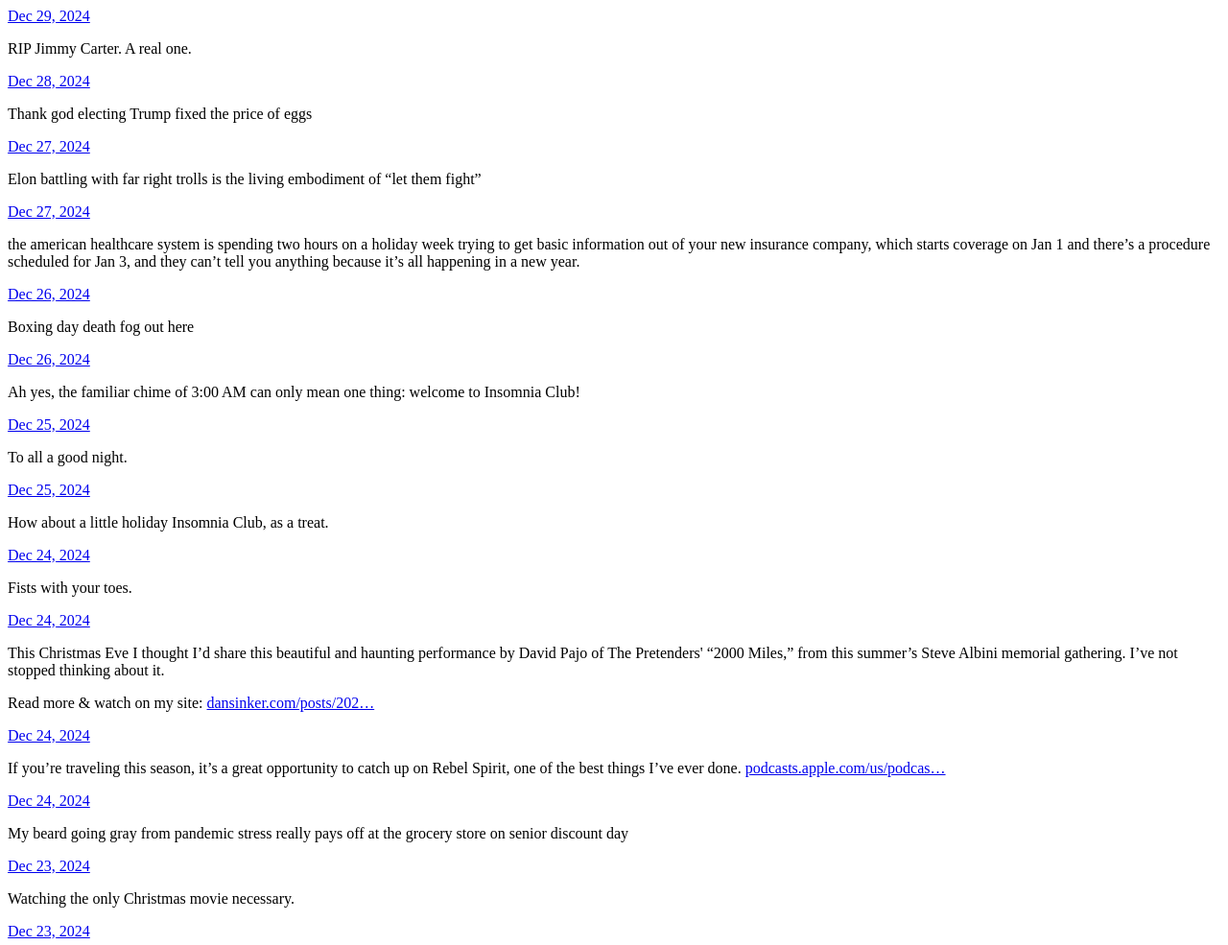
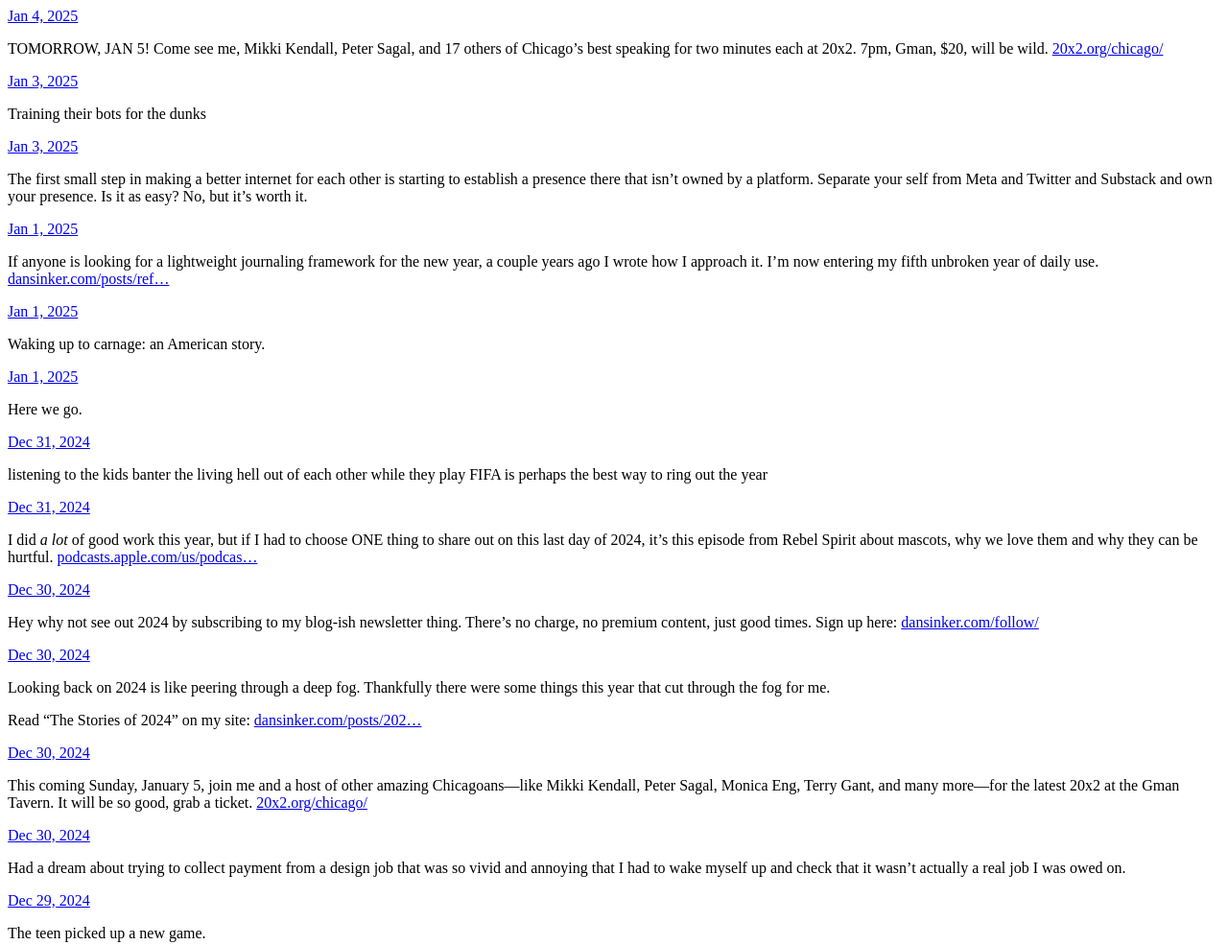
Before and after one commit to dansinker/microblog-backup, a plain HTML site: page index.html in a window 1280 px wide. Shown: the top 985 px of the page at 96% size. Drawn offline with Linux system fonts and the light colour scheme.

Commit message:
Archiving from Micro.blog.

```diff
--- a/index.html
+++ b/index.html
@@ -21,6 +21,152 @@
 <div class="h-feed">
 
 
+
+	  <div class="h-entry">
+
+
+		<a href="https://dansinker.micro.blog/2025/01/04/tomorrow-jan-come-see-me.html" class="u-url"><time class="dt-published" datetime="2025-01-04 10:57:39 -0600">Jan 4, 2025</time></a>
+
+		<div class="e-content">
+			 <p>TOMORROW, JAN 5! Come see me, Mikki Kendall, Peter Sagal, and 17 others of Chicago&rsquo;s best speaking for two minutes each at 20x2. 7pm, Gman, $20, will be wild. <a href="https://20x2.org/chicago/">20x2.org/chicago/</a></p>
+
+		</div>
+	  </div>
+
+	  <div class="h-entry">
+
+
+		<a href="https://dansinker.micro.blog/2025/01/03/training-their-bots-for-the.html" class="u-url"><time class="dt-published" datetime="2025-01-03 10:15:22 -0600">Jan 3, 2025</time></a>
+
+		<div class="e-content">
+			 <p>Training their bots for the dunks</p>
+
+		</div>
+	  </div>
+
+	  <div class="h-entry">
+
+
+		<a href="https://dansinker.micro.blog/2025/01/03/the-first-small-step-in.html" class="u-url"><time class="dt-published" datetime="2025-01-03 08:44:59 -0600">Jan 3, 2025</time></a>
+
+		<div class="e-content">
+			 <p>The first small step in making a better internet for each other is starting to establish a presence there that isn&rsquo;t owned by a platform. Separate your self from Meta and Twitter and Substack and own your presence. Is it as easy? No, but it&rsquo;s worth it.</p>
+
+		</div>
+	  </div>
+
+	  <div class="h-entry">
+
+
+		<a href="https://dansinker.micro.blog/2025/01/01/if-anyone-is-looking-for.html" class="u-url"><time class="dt-published" datetime="2025-01-01 21:50:13 -0600">Jan 1, 2025</time></a>
+
+		<div class="e-content">
+			 <p>If anyone is looking for a lightweight journaling framework for the new year, a couple years ago I wrote how I approach it. I&rsquo;m now entering my fifth unbroken year of daily use. <a href="https://dansinker.com/posts/reflections/">dansinker.com/posts/ref&hellip;</a></p>
+
+		</div>
+	  </div>
+
+	  <div class="h-entry">
+
+
+		<a href="https://dansinker.micro.blog/2025/01/01/waking-up-to-carnage-an.html" class="u-url"><time class="dt-published" datetime="2025-01-01 07:17:11 -0600">Jan 1, 2025</time></a>
+
+		<div class="e-content">
+			 <p>Waking up to carnage: an American story.</p>
+
+		</div>
+	  </div>
+
+	  <div class="h-entry">
+
+
+		<a href="https://dansinker.micro.blog/2025/01/01/here-we-go.html" class="u-url"><time class="dt-published" datetime="2025-01-01 00:03:16 -0600">Jan 1, 2025</time></a>
+
+		<div class="e-content">
+			 <p>Here we go.</p>
+<!-- raw HTML omitted -->
+
+		</div>
+	  </div>
+
+	  <div class="h-entry">
+
+
+		<a href="https://dansinker.micro.blog/2024/12/31/listening-to-the-kids-banter.html" class="u-url"><time class="dt-published" datetime="2024-12-31 19:01:48 -0600">Dec 31, 2024</time></a>
+
+		<div class="e-content">
+			 <p>listening to the kids banter the living hell out of each other while they play FIFA is perhaps the best way to ring out the year</p>
+
+		</div>
+	  </div>
+
+	  <div class="h-entry">
+
+
+		<a href="https://dansinker.micro.blog/2024/12/31/i-did-a-lot-of.html" class="u-url"><time class="dt-published" datetime="2024-12-31 15:24:19 -0600">Dec 31, 2024</time></a>
+
+		<div class="e-content">
+			 <p>I did <em>a lot</em> of good work this year, but if I had to choose ONE thing to share out on this last day of 2024, it&rsquo;s this episode from Rebel Spirit about mascots, why we love them and why they can be hurtful. <a href="https://podcasts.apple.com/us/podcast/episode-5-mascots/id1752673109?i=1000671392203">podcasts.apple.com/us/podcas&hellip;</a></p>
+
+		</div>
+	  </div>
+
+	  <div class="h-entry">
+
+
+		<a href="https://dansinker.micro.blog/2024/12/30/hey-why-not-see-out.html" class="u-url"><time class="dt-published" datetime="2024-12-30 20:46:28 -0600">Dec 30, 2024</time></a>
+
+		<div class="e-content">
+			 <p>Hey why not see out 2024 by subscribing to my blog-ish newsletter thing. There&rsquo;s no charge, no premium content, just good times. Sign up here: <a href="https://dansinker.com/follow/">dansinker.com/follow/</a></p>
+
+		</div>
+	  </div>
+
+	  <div class="h-entry">
+
+
+		<a href="https://dansinker.micro.blog/2024/12/30/looking-back-on-is-like.html" class="u-url"><time class="dt-published" datetime="2024-12-30 15:26:56 -0600">Dec 30, 2024</time></a>
+
+		<div class="e-content">
+			 <p>Looking back on 2024 is like peering through a deep fog. Thankfully there were some things this year that cut through the fog for me.</p>
+<p>Read &ldquo;The Stories of 2024&rdquo; on my site: <a href="https://dansinker.com/posts/2024-12-30-year-end/">dansinker.com/posts/202&hellip;</a></p>
+
+		</div>
+	  </div>
+
+	  <div class="h-entry">
+
+
+		<a href="https://dansinker.micro.blog/2024/12/30/this-coming-sunday-january-join.html" class="u-url"><time class="dt-published" datetime="2024-12-30 13:58:10 -0600">Dec 30, 2024</time></a>
+
+		<div class="e-content">
+			 <p>This coming Sunday, January 5, join me and a host of other amazing Chicagoans—like Mikki Kendall, Peter Sagal, Monica Eng, Terry Gant, and many more—for the latest 20x2 at the Gman Tavern. It will be so good, grab a ticket. <a href="https://20x2.org/chicago/">20x2.org/chicago/</a></p>
+
+		</div>
+	  </div>
+
+	  <div class="h-entry">
+
+
+		<a href="https://dansinker.micro.blog/2024/12/30/had-a-dream-about-trying.html" class="u-url"><time class="dt-published" datetime="2024-12-30 06:37:40 -0600">Dec 30, 2024</time></a>
+
+		<div class="e-content">
+			 <p>Had a dream about trying to collect payment from a design job that was so vivid and annoying that I had to wake myself up and check that it wasn&rsquo;t actually a real job I was owed on.</p>
+
+		</div>
+	  </div>
+
+	  <div class="h-entry">
+
+
+		<a href="https://dansinker.micro.blog/2024/12/29/the-teen-picked-up-a.html" class="u-url"><time class="dt-published" datetime="2024-12-29 21:32:20 -0600">Dec 29, 2024</time></a>
+
+		<div class="e-content">
+			 <p>The teen picked up a new game.</p>
+<!-- raw HTML omitted -->
+
+		</div>
+	  </div>
 
 	  <div class="h-entry">
 
```
